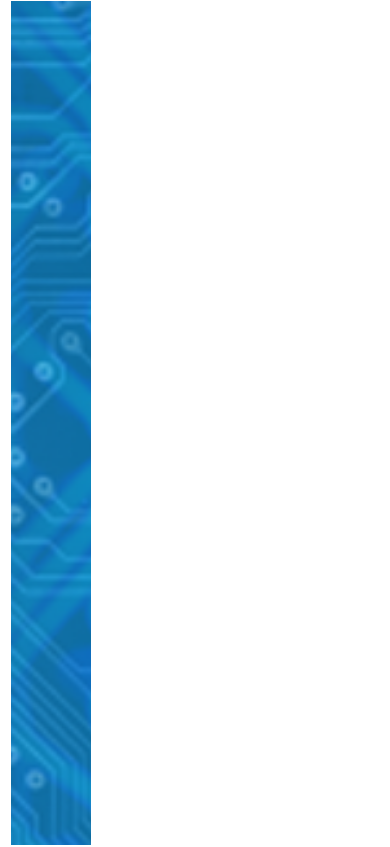
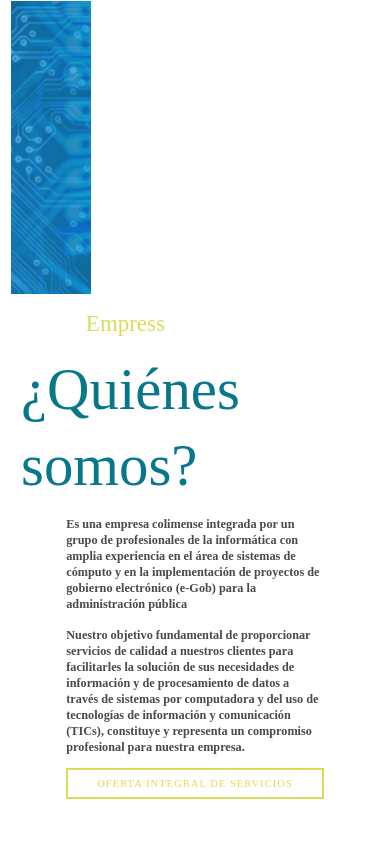
Before and after one commit to tribecx/Empress, a plain HTML site: page whoWeAre.html in a window 390 px wide. Shown: the top 847 px of the page. Drawn offline with nearby package versions, Linux system fonts and the light colour scheme; grey boxes are pictures that could not be loaded; a web font is replaced by a local one.

Commit message:
who we are tablet completed

```diff
--- a/assets/sass/pages/whoWeAre/_whoWeAre.scss
+++ b/assets/sass/pages/whoWeAre/_whoWeAre.scss
@@ -5,6 +5,14 @@
   background-size: cover;
   height: 100vh;
   padding: 50px 80px 75px 0 !important;
+
+  @media #{$medium-and-up} {
+    height: 60vw;
+  }
+
+  @media #{$medium-and-down} {
+    height: 75vw;
+  }
 }
 
 .oficial-image-who{
@@ -22,6 +30,14 @@
   width: 100%;
   padding: 75px 75px 0 25px;
 
+  @media #{$medium-and-up} {
+    padding: 0;
+  }
+
+  @media #{$medium-and-down} {
+    padding: 0;
+  }
+
   .small-title-who{
   	color: #D9DC58;
   	font-family: Raleway-Bold;
@@ -38,6 +54,14 @@
   width: 100%;
   z-index: 2;
 
+  @media #{$medium-and-up} {
+    margin: auto;
+  }
+
+  @media #{$medium-and-down} {
+    margin: auto;
+  }
+
   .big-title-who{
   	color: $primary;
   	font-family: Raleway-Bold;
@@ -53,6 +77,14 @@
   .wrapper-paragraph-who{
   	margin: auto;
   	width: 42%;
+
+  	@media #{$medium-and-up} {
+      width: 55%;
+    }
+
+  	@media #{$medium-and-down} {
+      width: 74%;
+    }
 
   	.paragraph-who{
   		color: $asphalt;
@@ -81,6 +113,14 @@
   text-transform: uppercase;
   width: 42%;
 
+  @media #{$medium-and-up} {
+    width: 55%;
+  }
+
+  @media #{$medium-and-down} {
+    width: 74%;
+  }
+
   &:hover{
   	cursor: pointer;
   	background-color: $secondary;
--- a/whoWeAre.html
+++ b/whoWeAre.html
@@ -9,15 +9,15 @@
 <body>
 
 <div class="row">
-  <div class="col l1">
+  <div class="col m1 l1">
 
   </div>
-  <div class="col l11">
+  <div class="col m11 l11">
   	<div class="row">
-  	  <div class="col l5 background-image-who">
+  	  <div class="col m5 l5 background-image-who">
   	  	<div class="oficial-image-who"></div>
   	  </div>
-  	  <div class="col l7">
+  	  <div class="col m7 l7">
   	  	<div class="small-title-wrapper-who">
   	  	  <h5 class="small-title-who">Empress</h5>
   	  	</div>
```
Also changed, not shown: assets/css/main.css, 1 other file.
